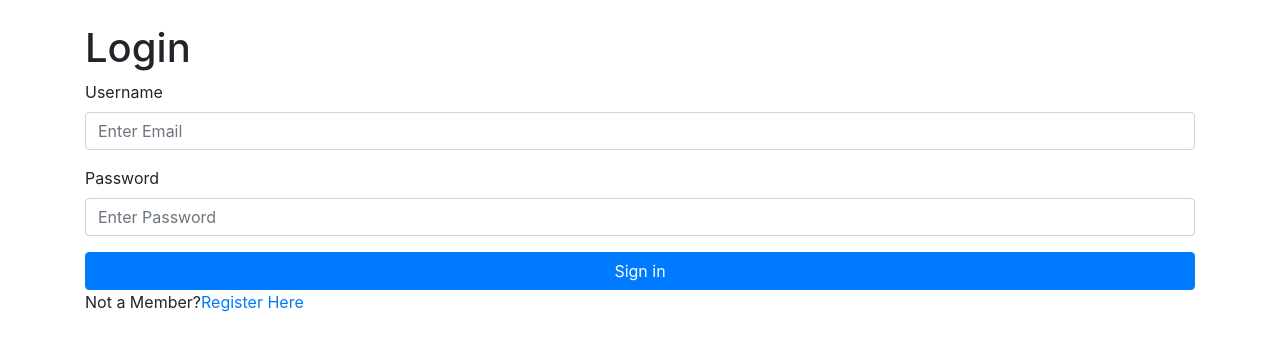
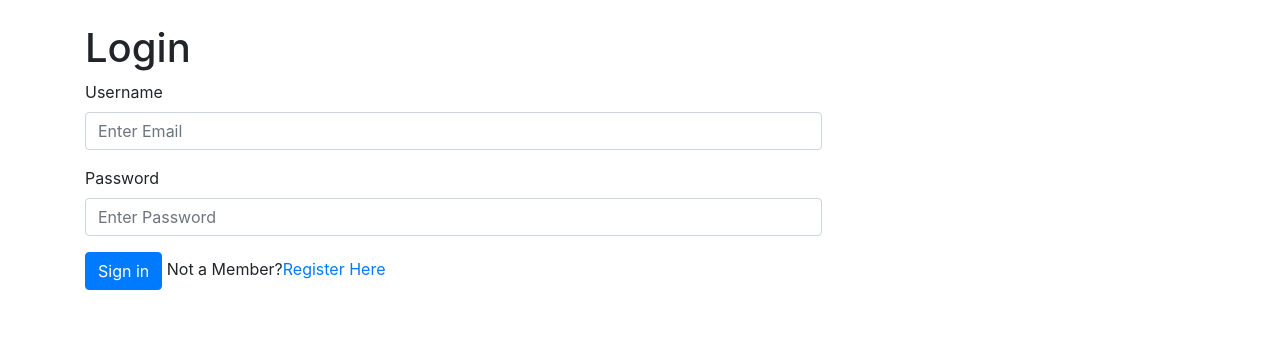
Before and after one commit to gvaghasiya02/krushibazar, a PHP site: page /login.php in a window 1280 px wide. Shown: the top 351 px of the page. Run offline with PHP 8.4, Linux system fonts and the light colour scheme.

Commit message:
gv changed

```diff
--- a/login.php
+++ b/login.php
@@ -68,20 +68,20 @@
     <title>Register</title>
   </head>
   <body>
-    <div class="container mt-4">
+    <div class="container mt-4" >
     <h1>Login</h1>
     <form action="" method="post">
         <div class="form-row">
-            <div class="form-group col-md-12">
+            <div class="form-group col-md-8">
             <label for="username">Username</label>
             <input type="email" class="form-control" name="email" id="email" placeholder="Enter Email">
             </div>
-            <div class="form-group col-md-12">
+            <div class="form-group col-md-8">
             <label for="password">Password</label>
             <input type="password" class="form-control" name="password" id="password" placeholder="Enter Password">
             </div>
         </div>
-        <button type="submit" class="btn btn-primary col-md-12">Sign in</button>
+        <button type="submit" class="btn btn-primary col-md-">Sign in</button>
         <label for="register">Not a Member?</label><a href="register.php" id="register">Register Here</a>
     </form>
     </div>
```
